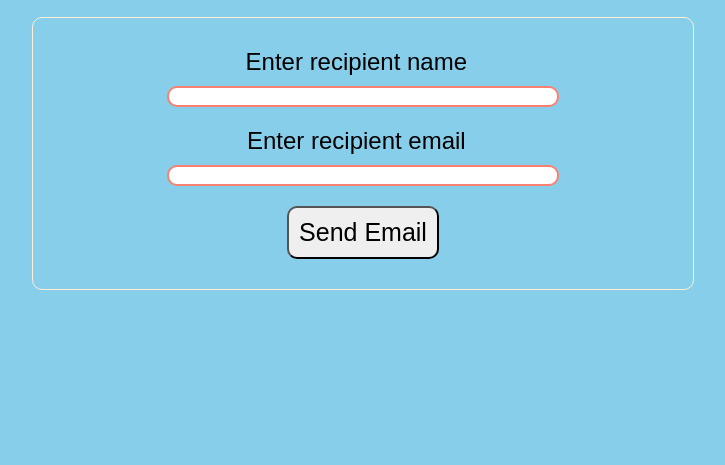
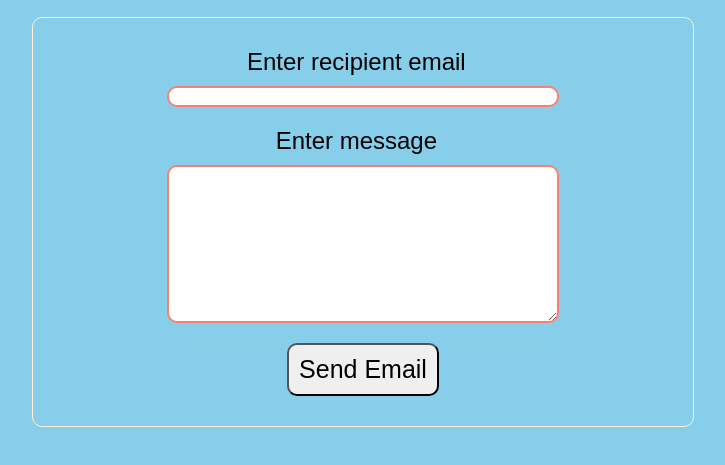
Before and after one commit to ICP-Rw/IcEmailApp, a website built with webpack: page src/emailProject_frontend/src/index.html in a window 1280 px wide. Shown: the part 191-656 px from the top of the page, without its empty margins (285-1010 px from the left). Built offline with nearby package versions, Linux system fonts and the light colour scheme.

Commit message:
added textarea field

```diff
--- a/src/emailProject_frontend/src/index.html
+++ b/src/emailProject_frontend/src/index.html
@@ -17,16 +17,6 @@
       <div class="formContainer">
         <div class="formDiv">
           <div class="oneDiv">
-            <label for="name">Enter recipient name &nbsp;</label>
-            <input
-              style="width: 60%; border-radius: 10px; border: 2px solid salmon"
-              id="name"
-              alt="Name"
-              type="text"
-              required
-            />
-          </div>
-          <div class="oneDiv">
             <label for="name">Enter recipient email &nbsp;</label>
             <input
               id="email"
@@ -35,6 +25,24 @@
               type="email"
               required
             />
+          </div>
+          <div class="oneDiv">
+            <label for="name">Enter message &nbsp;</label>
+            <textarea
+              name="name"
+              id="name"
+              cols="30"
+              rows="10"
+              style="width: 60%; border-radius: 10px; border: 2px solid salmon"
+              required
+            ></textarea>
+            <!-- <input
+              style="width: 60%; border-radius: 10px; border: 2px solid salmon"
+              id="name"
+              alt="Name"
+              type="text"
+              required
+            /> -->
           </div>
           <div class="btnDiv">
             <button class="btn" id="btn" type="submit">Send Email</button>
```
